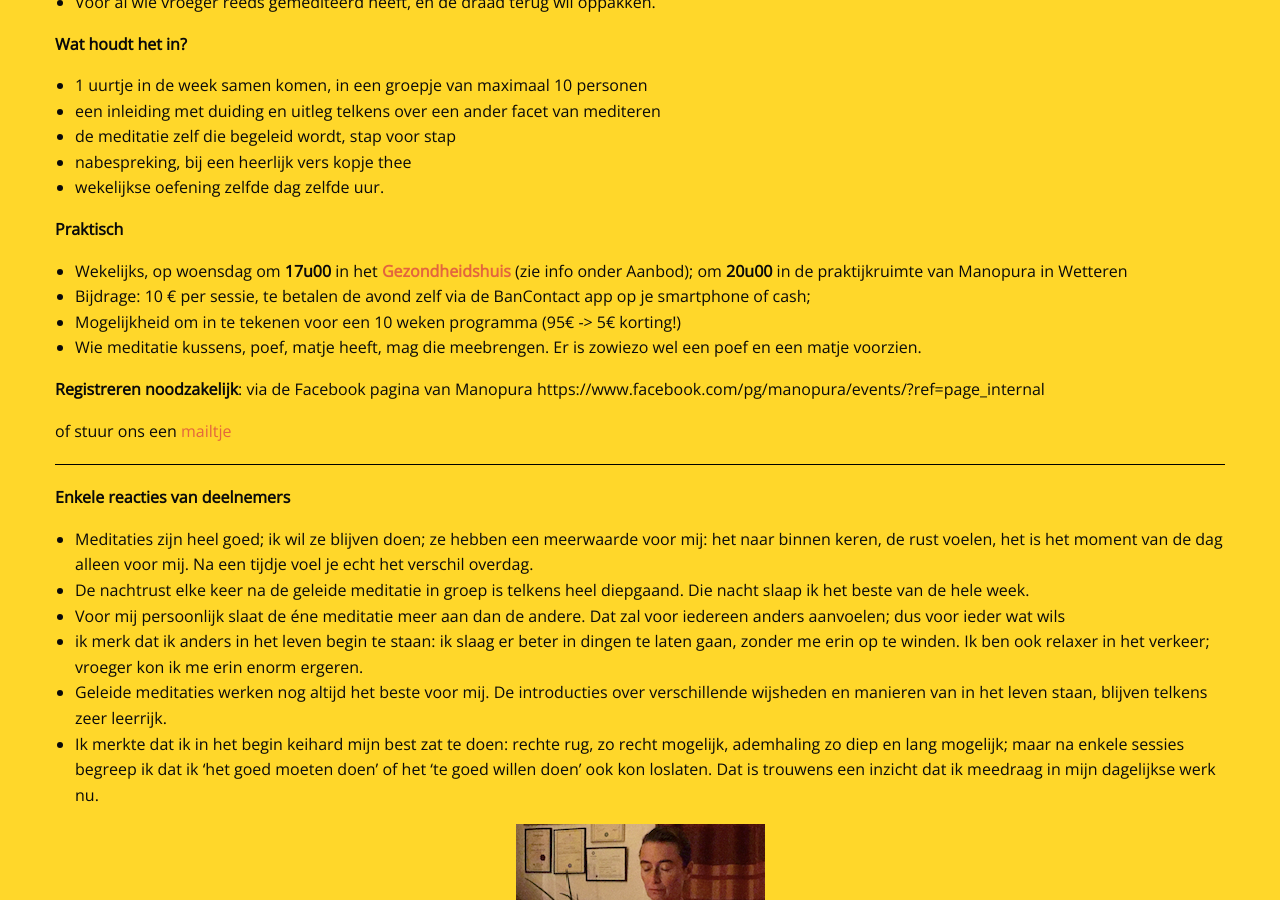
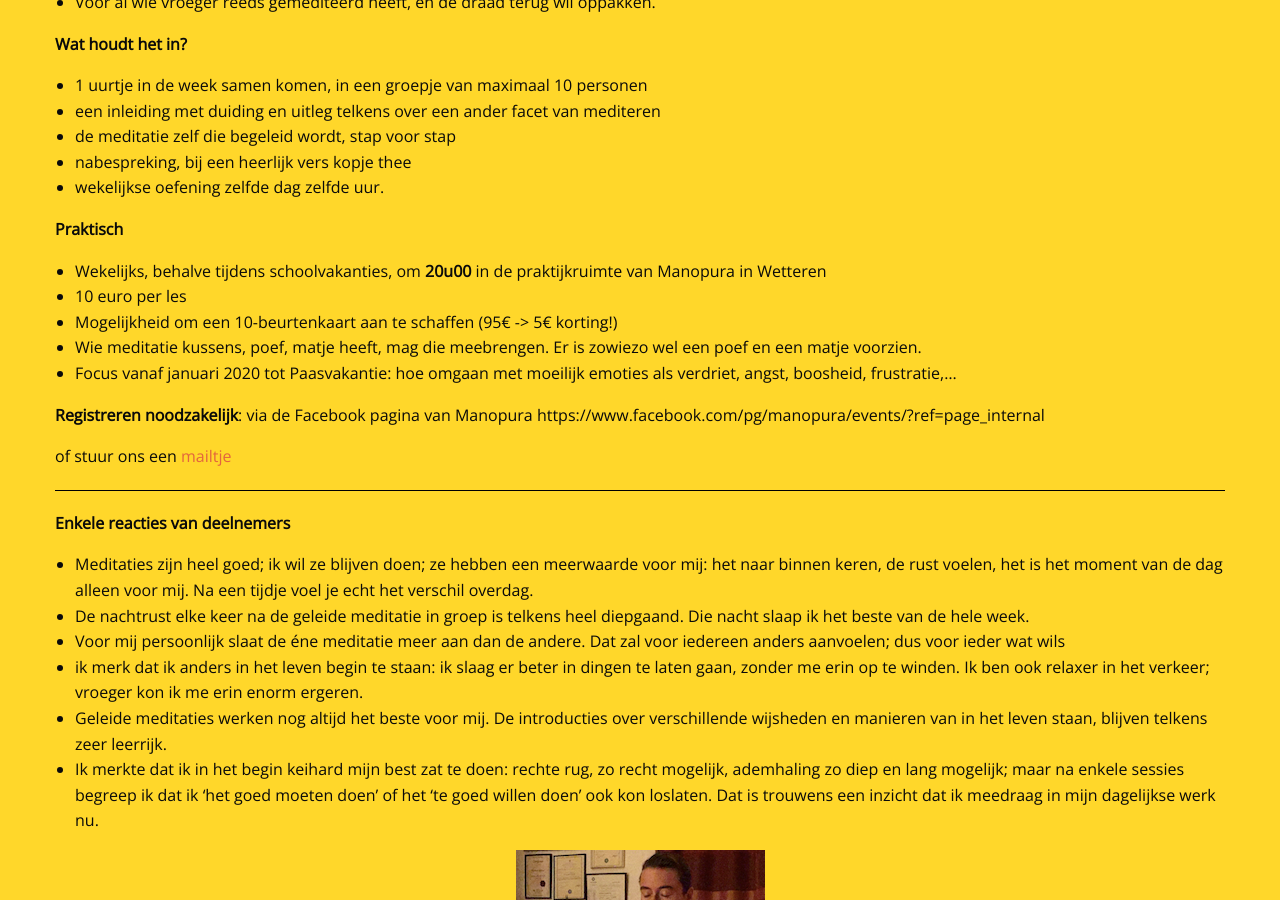
Before and after one commit to manopura/manopura.github.io, a Jekyll site: the page built from meditatie.md, in a window 1280 px wide and 900 px high, scrolled down 538 px. Built offline with Jekyll 4.4.1, drawn with Linux system fonts in a browser that asks for light colours; nearby versions of some CDN libraries; our own code applies the rules of GitHub Pages for plain Markdown files.

Commit message:
Update meditatie.md

```diff
--- a/meditatie.md
+++ b/meditatie.md
@@ -33,11 +33,11 @@ Meditatie is daarvoor één van de meest geschikte manieren, maar hoe doe je dat
 * wekelijkse oefening zelfde dag zelfde uur.
 
 **Praktisch**
-* Wekelijks, op woensdag om **17u00** in het [**Gezondheidshuis**](https://gezondheidshuislede.be) (zie info onder Aanbod); om **20u00** in de praktijkruimte van Manopura in Wetteren
-* Bijdrage: 10 € per sessie, te betalen de avond zelf via de BanContact app op je smartphone of cash;
-* Mogelijkheid om in te tekenen voor een 10 weken programma (95€ -> 5€ korting!)
+* Wekelijks, behalve tijdens schoolvakanties, om **20u00** in de praktijkruimte van Manopura in Wetteren
+* 10 euro per les
+* Mogelijkheid om een 10-beurtenkaart aan te schaffen (95€ -> 5€ korting!)
 * Wie meditatie kussens, poef, matje heeft, mag die meebrengen. Er is zowiezo wel een poef en een matje voorzien.
-
+* Focus vanaf januari 2020 tot Paasvakantie: hoe omgaan met moeilijk emoties als verdriet, angst, boosheid, frustratie,...
 
 **Registreren noodzakelijk**: via de Facebook pagina van Manopura https://www.facebook.com/pg/manopura/events/?ref=page_internal
 
```
